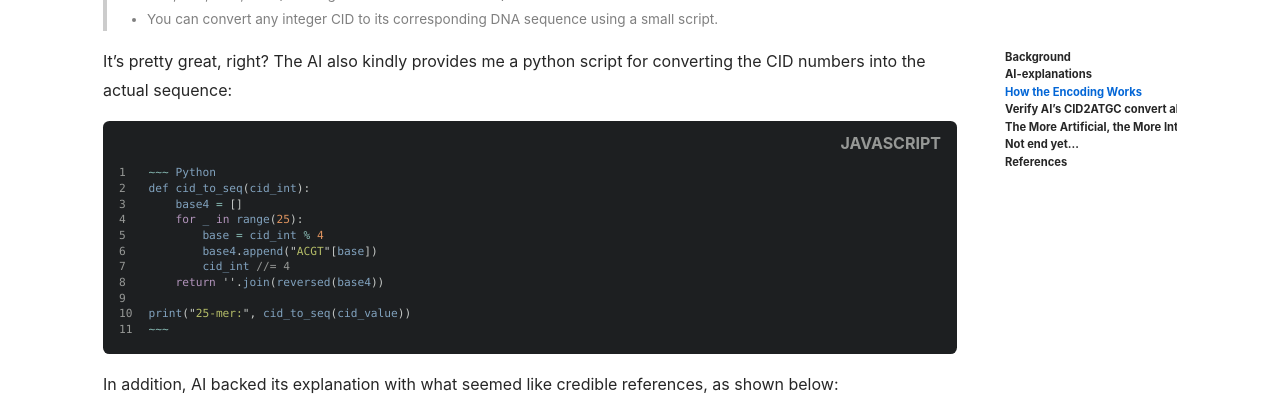
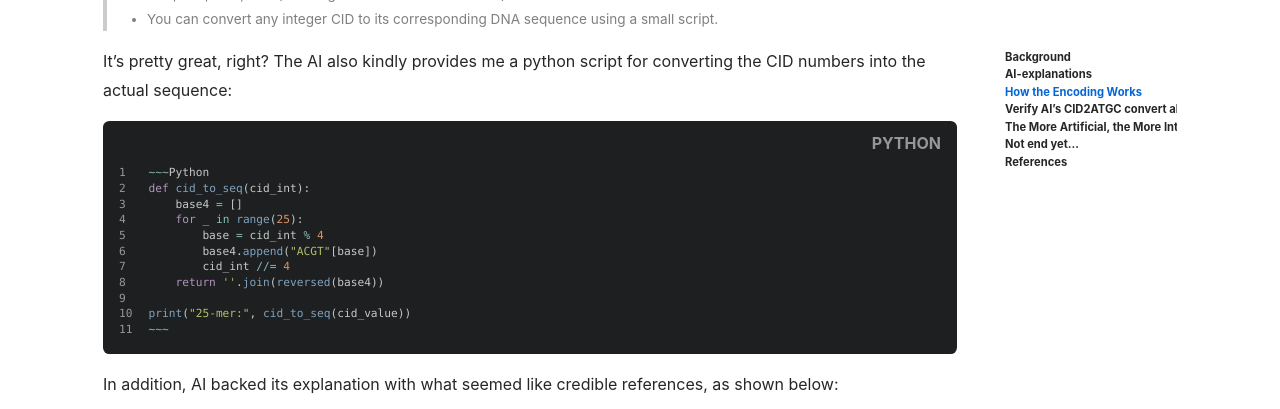
Before and after one commit to LabOnoM/LabOnoM.github.io, a Jekyll site: the page built from _posts/2025-06-08-how-to-encode-barcode-in-stereo-seq.md, in a window 1280 px wide and 900 px high, scrolled down 876 px. Shown: the top 409 px of the window. Built offline with Jekyll 4.4.1, drawn with Linux system fonts in a browser that asks for light colours; nearby versions of some CDN libraries; comment, search, counter and statistics services are not loaded.

Commit message:
vault backup: 2025-06-08 02:30:48

```diff
--- a/_posts/2025-06-08-how-to-encode-barcode-in-stereo-seq.md
+++ b/_posts/2025-06-08-how-to-encode-barcode-in-stereo-seq.md
@@ -32,8 +32,8 @@ The `A02598A4.barcodeToPos.h5` file does not contain actual ATGC sequences, and
 
 It's pretty great, right? The AI also kindly provides me a python script for converting the CID numbers into the actual sequence:
 
-{% highlight javascript linenos %}
-~~~ Python
+{% highlight Python linenos %}
+~~~Python
 def cid_to_seq(cid_int):
     base4 = []
     for _ in range(25):
```
